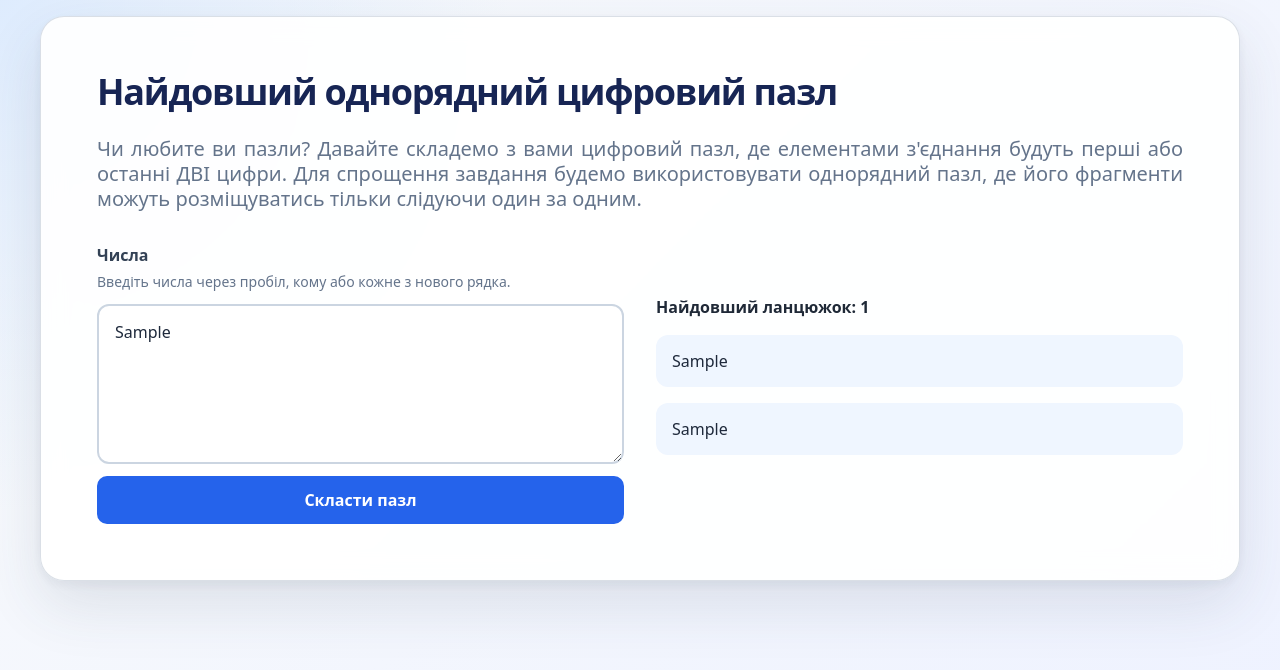
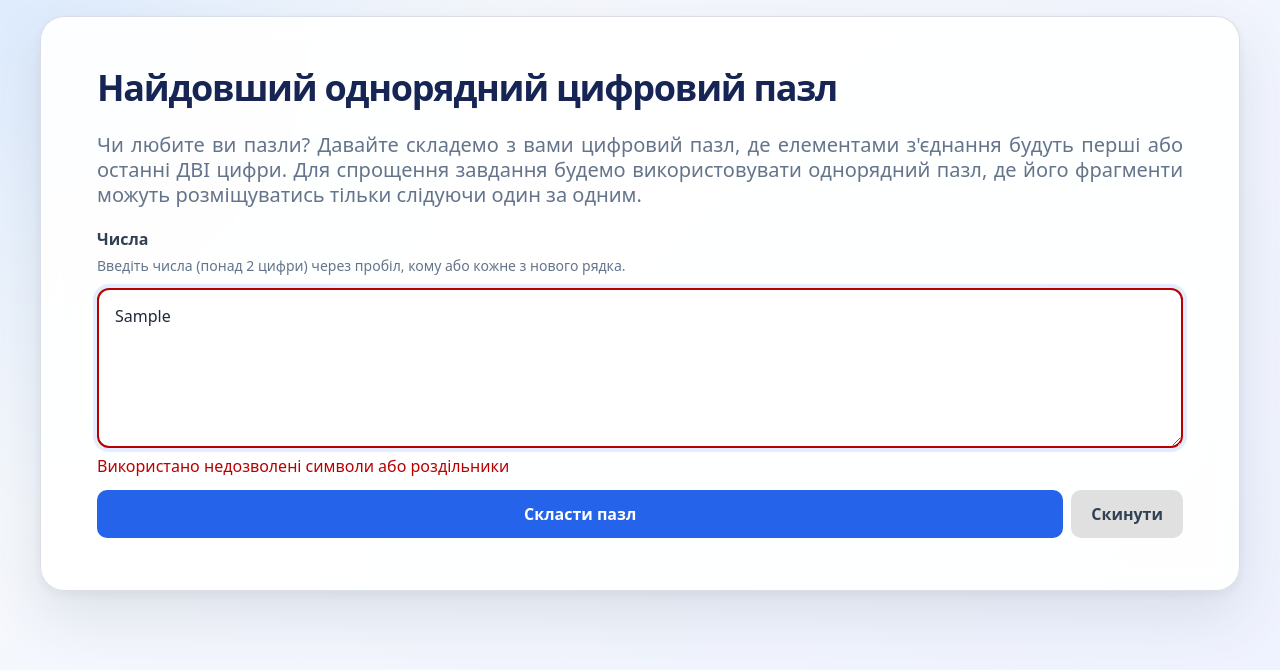
Before and after one commit to Anarenaa/digit-puzzle, a React (Vite) app: page / in a window 1280 px wide. Both pictures are taken after typing "Sample" into the empty fields and a click on the button "Скласти пазл". Shown: the top 670 px of the page. Built offline with nearby package versions, Linux system fonts and the light colour scheme.

Commit message:
feat: validate puzzle input

```diff
--- a/package.json
+++ b/package.json
@@ -10,8 +10,11 @@
     "preview": "vite preview"
   },
   "dependencies": {
+    "@hookform/resolvers": "^7.0.9",
     "react": "^19.3.1",
-    "react-dom": "^19.3.1"
+    "react-dom": "^19.3.1",
+    "react-hook-form": "^7.92.0",
+    "zod": "^4.6.7"
   },
   "devDependencies": {
     "@eslint/js": "^10.0.1",
--- a/src/App.css
+++ b/src/App.css
@@ -2,7 +2,7 @@
   max-width: 1200px;
   border: 1px solid rgba(148, 163, 184, 0.35);
   border-radius: 24px;
-  padding: 56px;
+  padding: 52px 56px;
   margin: 0 auto;
   background: rgba(255, 255, 255, 0.92);
   box-shadow:
--- a/src/components/Puzzle.css
+++ b/src/components/Puzzle.css
@@ -11,7 +11,7 @@
   width: 100%;
   flex-direction: column;
   gap: 12px;
-  margin-top: 32px;
+  margin-top: 20px;
   text-align: left;
 }
 
@@ -57,7 +57,23 @@
   box-shadow: 0 0 0 4px rgba(37, 99, 235, 0.12);
 }
 
+.textarea-container{
+    gap: 1rem;
+}
+.input-error, .input-error:focus{
+    border-color: #b80000;
+}
+.field-error{
+    margin: 0;
+    color: #b80000;
+}
+
+.buttons-container{
+  display: flex;
+  gap: 0.5rem;
+}
 .numbers-submit-button {
+  flex: 1;
   border: 0;
   border-radius: 10px;
   padding: 12px 20px;
@@ -77,6 +93,30 @@
 }
 
 .numbers-submit-button:focus-visible {
+  outline: 3px solid rgba(37, 99, 235, 0.35);
+  outline-offset: 3px;
+}
+
+.numbers-reset-button {
+  border: 0;
+  border-radius: 10px;
+  padding: 12px 20px;
+  font: inherit;
+  font-weight: 700;
+  color: #334155;
+  background: #e0e0e0;
+  cursor: pointer;
+  transition:
+    background-color 0.3s ease,
+    box-shadow 0.3s ease;
+}
+
+.numbers-reset-button:hover {
+  background: #d6d6d6;
+  box-shadow: 0 4px 10px rgba(37, 99, 235, 0.15);
+}
+
+.numbers-reset-button:focus-visible {
   outline: 3px solid rgba(37, 99, 235, 0.35);
   outline-offset: 3px;
 }
--- a/src/components/Puzzle.jsx
+++ b/src/components/Puzzle.jsx
@@ -1,39 +1,81 @@
 import { useState } from 'react';
+import { useForm, useWatch } from 'react-hook-form';
+import { zodResolver } from '@hookform/resolvers/zod';
+import { puzzleFormSchema } from '../schemas/puzzleFormSchema';
 import { buildChain } from '../utils/buildChain';
 import './Puzzle.css';
 
 export default function Puzzle() {
   const [result, setResult] = useState(null);
+  const {
+    register,
+    handleSubmit,
+    reset,
+    control,
+    formState: { errors },
+  } = useForm({
+    resolver: zodResolver(puzzleFormSchema),
+    defaultValues: { numbersInput: '' },
+    mode: 'onSubmit',
+  });
 
-  function handleSubmit(event) {
-    event.preventDefault();
-    const formData = new FormData(event.currentTarget);
-    const numbersString = formData.get('numbers');
+  const numbersInput = useWatch({
+    control,
+    name: 'numbersInput',
+    defaultValue: '',
+  });
+  const hasInput = (numbersInput ?? '').trim().length > 0;
 
-    if (typeof numbersString === 'string') {
-      setResult(buildChain(numbersString));
+  function onSubmit({ numbersInput }) {
+    setResult(buildChain(numbersInput));
   }
+  function handleReset() {
+    reset();
+    setResult(null);
   }
 
   return (
     <div className="puzzle-container">
-      <form className="numbers-form" onSubmit={handleSubmit}>
+      <form
+        className="numbers-form"
+        noValidate
+        onSubmit={handleSubmit(onSubmit)}
+      >
         <label className="numbers-textarea-label" htmlFor="numbers-textarea">
           Числа
         </label>
         <p className="numbers-help" id="numbers-help">
-          Введіть числа через пробіл, кому або кожне з нового рядка.
+          Введіть числа (понад 2 цифри) через пробіл, кому або кожне з нового
+          рядка.
         </p>
+        <div className="textarea-container">
           <textarea
-          className="numbers-textarea"
-          name="numbers"
+            {...register('numbersInput')}
             id="numbers-textarea"
-          aria-describedby="numbers-help"
+            required
             placeholder="Наприклад: 1234, 4567, 7890"
+            className={`numbers-textarea ${errors.numbersInput ? 'input-error' : ''}`}
+            aria-invalid={errors.numbersInput ? 'true' : 'false'}
+            aria-describedby="numbers-help numbers-error"
           />
+          <p id="numbers-error" className="field-error">
+            {errors.numbersInput?.message}
+          </p>
+        </div>
+        <div className="buttons-container">
           <button className="numbers-submit-button" type="submit">
             Скласти пазл
           </button>
+          {hasInput && (
+            <button
+              className="numbers-reset-button"
+              type="reset"
+              onClick={handleReset}
+            >
+              Скинути
+            </button>
+          )}
+        </div>
       </form>
 
       {result && (
--- /dev/null
+++ b/src/schemas/puzzleFormSchema.js
@@ -0,0 +1,26 @@
+import z from 'zod';
+
+const ALLOWED_CHARS_REGEX = /^[\d,\s]+$/;
+const SPLIT_REGEX = /[,\s]+/;
+
+const getParts = (val) => val.split(SPLIT_REGEX).filter(Boolean);
+
+export const puzzleFormSchema = z.object({
+  numbersInput: z
+    .string()
+    .trim()
+    .min(1, 'Введіть хоча б одне число')
+    .refine((val) => ALLOWED_CHARS_REGEX.test(val), {
+      message: 'Використано недозволені символи або роздільники',
+    })
+    .refine(
+      (val) => {
+        const parts = getParts(val);
+        return parts.length > 0 && parts.every((part) => /^\d+$/.test(part));
+      },
+      { message: 'Кожен фрагмент має містити лише цифри' },
+    )
+    .refine((val) => getParts(val).every((part) => part.length > 2), {
+      message: 'Кожне число має містити більше ніж 2 цифри',
+    }),
+});
```
Also changed, not shown: 1 other file (tests, documents, lock files or other folders). Lines whose indentation alone changed are shown as unchanged.
